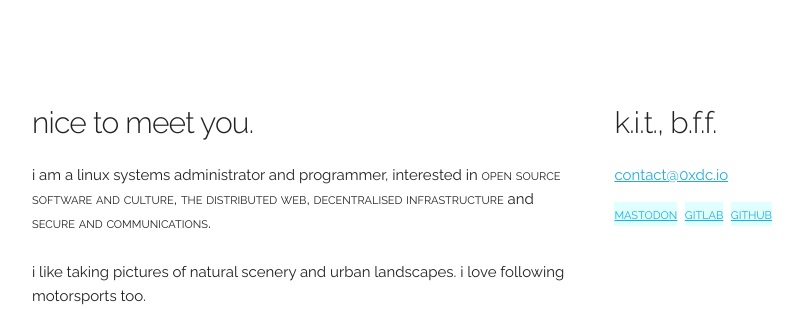
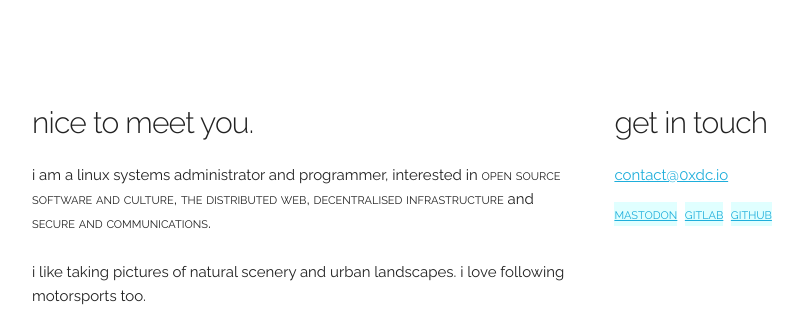
Before and after one commit to 0xdc/0xdc.io-fe, a Django app: template frontend/templates/frontend/index.html in a window 1280 px wide. Shown: the part 306-615 px from the top of the page, without its empty margins (128-931 px from the left). Run offline with Django 3.2, Linux system fonts and the light colour scheme; the template is opened without the code that fills it, so the values that code supplies are empty.

Commit message:
Change header text

```diff
--- a/frontend/templates/frontend/index.html
+++ b/frontend/templates/frontend/index.html
@@ -47,7 +47,7 @@
       </div>
 
       <div class="five columns">
-        <h4 title="keep in touch, best friend forever">k.i.t., b.f.f.</h4>
+        <h4>get in touch</h4>
         <div id="hcard-0xdc" class="vcard">
             <a class="email" href="mailto:contact@0xdc.io">contact@0xdc.io</a>
         </div>
```
